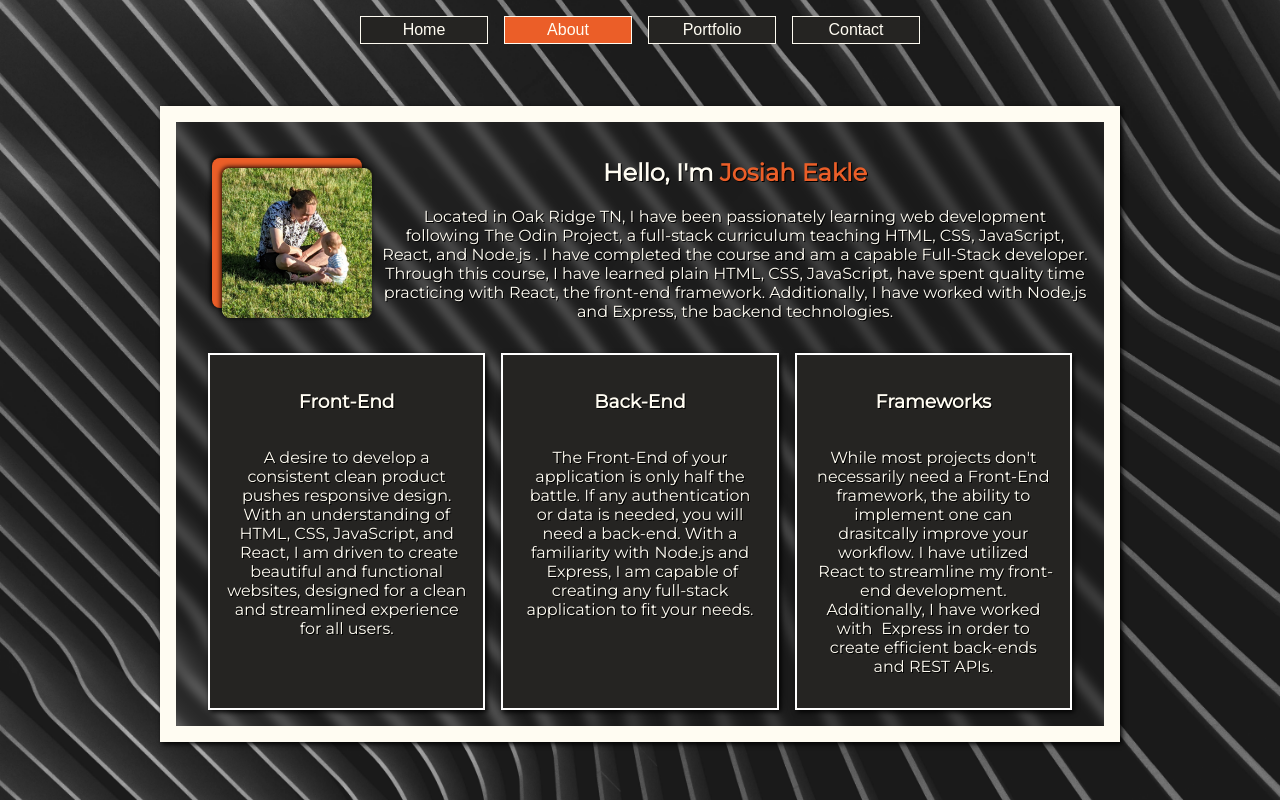
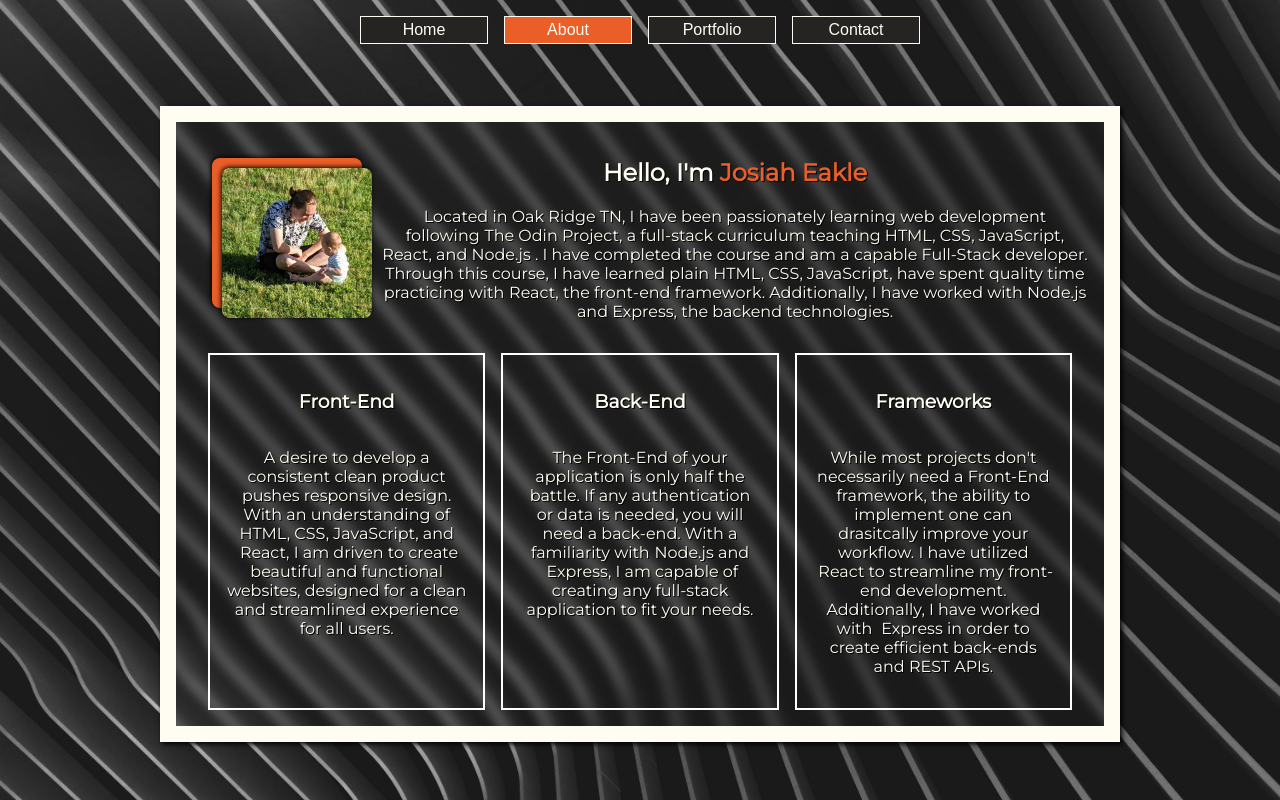
Before and after one commit to josiaheakle/react-portfolio, a React (Create React App) app: page /about in a window 1280 px wide. Built offline with nearby package versions, Linux system fonts and the light colour scheme.

Commit message:
changed css to be more uniform

```diff
--- a/src/css/About.css
+++ b/src/css/About.css
@@ -129,7 +129,14 @@
     align-items: center;
     text-align: center;
     border: 2px solid white;
+    padding: 1rem;
+    transition: background-color .5s;
+    -webkit-backdrop-filter: blur(6px);
+    backdrop-filter: blur(6px);
+}
+
+.grid-info:hover {
+    background-color: var(--dark-grey);
     box-shadow: 2px 2px 5px black;
-    background-color: var(--dark-grey);
-    padding: 1rem;
+
 }
```
